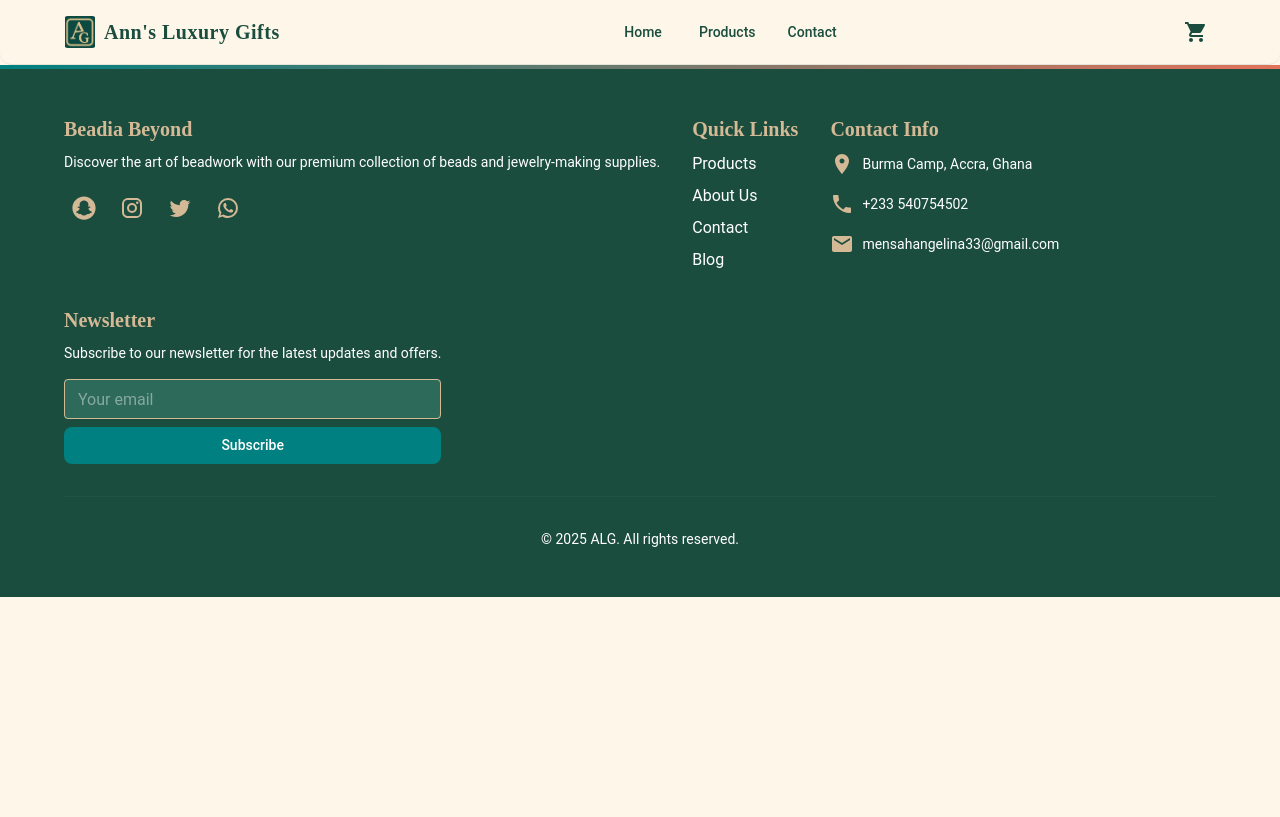
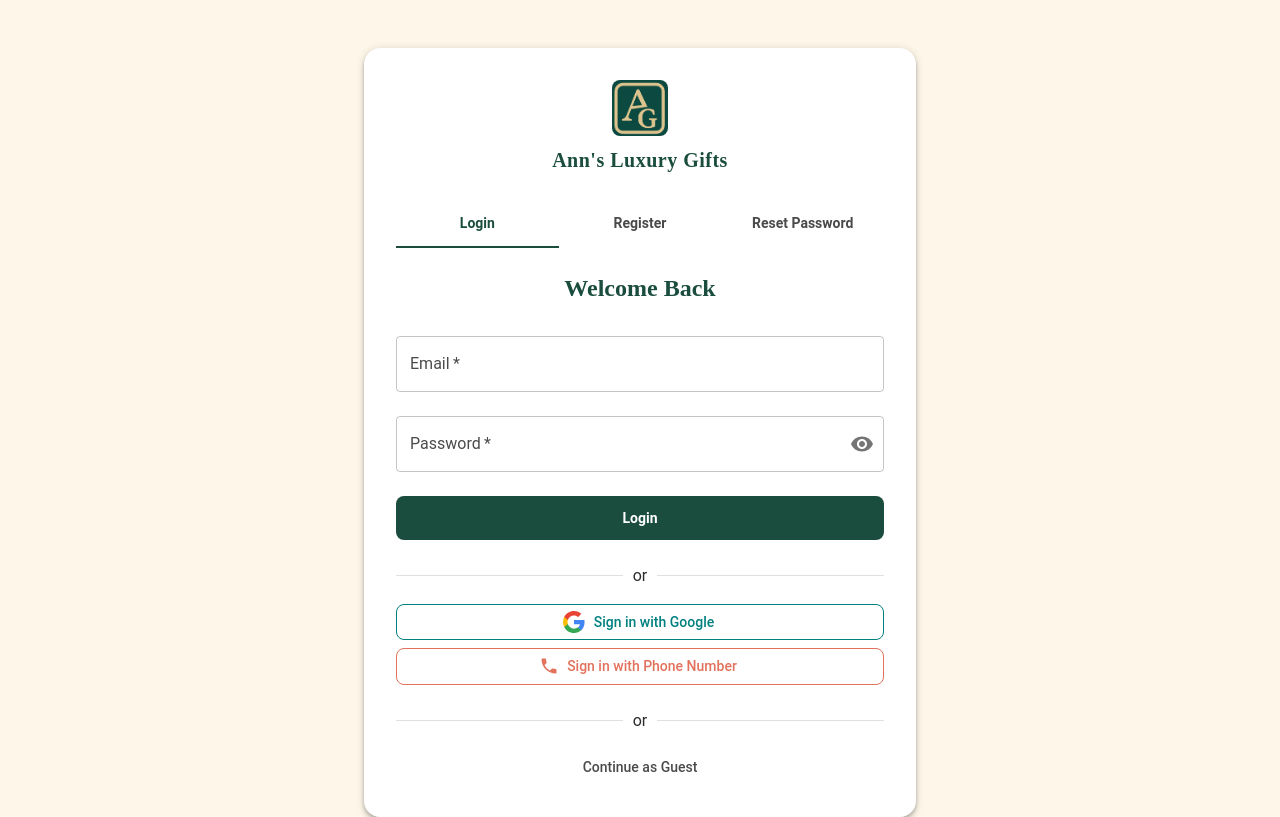
Before and after one commit to kenya194/beadia_beyond, a React (Create React App) app in the folder beadia/: page /login in a window 1280 px wide. Built offline with nearby package versions, Linux system fonts and the light colour scheme.

Commit message:
added loginPage

```diff
--- a/beadia/src/App.js
+++ b/beadia/src/App.js
@@ -1,5 +1,5 @@
 import React from 'react';
-import { BrowserRouter as Router, Routes, Route } from 'react-router-dom';
+import { BrowserRouter as Router, Routes, Route, Navigate, useLocation } from 'react-router-dom';
 import { ThemeProvider, createTheme } from '@mui/material/styles';
 import CssBaseline from '@mui/material/CssBaseline';
 
@@ -9,6 +9,7 @@ import ProductList from './pages/ProductList';
 import ProductDetails from './pages/ProductDetails';
 import Contact from './pages/Contact';
 import Cart from './pages/Cart';
+import AuthPage from './pages/Login';
 
 // Components
 import Navbar from './components/Navbar';
@@ -157,21 +158,34 @@ const theme = createTheme({
   },
 });
 
+function AppContent() {
+  const location = useLocation();
+  const isLoginPage = location.pathname === '/login';
+
+  return (
+    <>
+      {!isLoginPage && <Navbar />}
+      <Routes>
+        <Route path="/" element={<Navigate to="/login" replace />} />
+        <Route path="/home" element={<HomePage />} />
+        <Route path="/products" element={<ProductList />} />
+        <Route path="/products/:id" element={<ProductDetails />} />
+        <Route path="/contact" element={<Contact />} />
+        <Route path="/cart" element={<Cart />} />
+        <Route path="/login" element={<AuthPage />} />
+      </Routes>
+      {!isLoginPage && <Footer />}
+    </>
+  );
+}
+
 function App() {
   return (
     <ThemeProvider theme={theme}>
       <CssBaseline />
       <CartProvider>
         <Router>
-          <Navbar />
-          <Routes>
-            <Route path="/" element={<HomePage />} />
-            <Route path="/products" element={<ProductList />} />
-            <Route path="/products/:id" element={<ProductDetails />} />
-            <Route path="/contact" element={<Contact />} />
-            <Route path="/cart" element={<Cart />} />
-          </Routes>
-          <Footer />
+          <AppContent />
         </Router>
       </CartProvider>
     </ThemeProvider>
--- a/beadia/src/components/Navbar.js
+++ b/beadia/src/components/Navbar.js
@@ -33,7 +33,7 @@ const Navbar = () => {
   };
 
   const menuItems = [
-    { text: 'Home', path: '/' },
+    { text: 'Home', path: '/home' },
     { text: 'Products', path: '/products' },
     { text: 'Contact', path: '/contact' },
   ];
@@ -76,7 +76,7 @@ const Navbar = () => {
         <Toolbar disableGutters>
           <Box
             component={RouterLink}
-            to="/"
+            to="/home"
             sx={{
               display: 'flex',
               alignItems: 'center',
--- /dev/null
+++ b/beadia/src/pages/Login.js
@@ -0,0 +1,251 @@
+import React, { useState } from 'react';
+import { useNavigate } from 'react-router-dom';
+import {
+  Box,
+  Container,
+  Typography,
+  TextField,
+  Button,
+  Paper,
+  Tabs,
+  Tab,
+  InputAdornment,
+  IconButton,
+  Divider,
+  Avatar,
+} from '@mui/material';
+import { Visibility, VisibilityOff, Phone as PhoneIcon } from '@mui/icons-material';
+import { useTheme } from '@mui/material/styles';
+
+// Add Google icon component
+const GoogleIcon = () => (
+  <svg width="24" height="24" viewBox="0 0 24 24">
+    <path fill="#4285F4" d="M22.56 12.25c0-.78-.07-1.53-.2-2.25H12v4.26h5.92c-.26 1.37-1.04 2.53-2.21 3.31v2.77h3.57c2.08-1.92 3.28-4.74 3.28-8.09z"/>
+    <path fill="#34A853" d="M12 23c2.97 0 5.46-.98 7.28-2.66l-3.57-2.77c-.98.66-2.23 1.06-3.71 1.06-2.86 0-5.29-1.93-6.16-4.53H2.18v2.84C3.99 20.53 7.7 23 12 23z"/>
+    <path fill="#FBBC05" d="M5.84 14.09c-.22-.66-.35-1.36-.35-2.09s.13-1.43.35-2.09V7.07H2.18C1.43 8.55 1 10.22 1 12s.43 3.45 1.18 4.93l2.85-2.22.81-.62z"/>
+    <path fill="#EA4335" d="M12 5.38c1.62 0 3.06.56 4.21 1.64l3.15-3.15C17.45 2.09 14.97 1 12 1 7.7 1 3.99 3.47 2.18 7.07l3.66 2.84c.87-2.6 3.3-4.53 6.16-4.53z"/>
+  </svg>
+);
+
+const LOGO_SRC = process.env.PUBLIC_URL + '/alg.png';
+
+const AuthPage = () => {
+  const theme = useTheme();
+  const navigate = useNavigate();
+  const [tab, setTab] = useState(0);
+  const [showPassword, setShowPassword] = useState(false);
+  const [login, setLogin] = useState({ email: '', password: '' });
+  const [register, setRegister] = useState({ name: '', email: '', password: '' });
+  const [resetEmail, setResetEmail] = useState('');
+
+  const handleTabChange = (event, newValue) => setTab(newValue);
+  const handleShowPassword = () => setShowPassword((show) => !show);
+
+  // Updated handlers with navigation
+  const handleLogin = (e) => {
+    e.preventDefault();
+    alert('Login successful! Redirecting to homepage...');
+    navigate('/home');
+  };
+  const handleRegister = (e) => {
+    e.preventDefault();
+    alert('Registration successful! Redirecting to homepage...');
+    navigate('/home');
+  };
+  const handleReset = (e) => {
+    e.preventDefault();
+    alert('Password reset link sent!');
+  };
+  const handleSocial = (provider) => {
+    alert(`Sign in with ${provider} successful! Redirecting to homepage...`);
+    navigate('/home');
+  };
+  const handleGuest = () => {
+    navigate('/home');
+  };
+
+  return (
+    <Container maxWidth="sm" sx={{ minHeight: '100vh', display: 'flex', alignItems: 'center', justifyContent: 'center' }}>
+      <Paper elevation={4} sx={{ p: 4, borderRadius: 4, width: '100%', mt: 6 }}>
+        {/* Logo and Site Name */}
+        <Box sx={{ display: 'flex', flexDirection: 'column', alignItems: 'center', mb: 3 }}>
+          <Avatar src={LOGO_SRC} alt="Ann's Luxury Gifts Logo" sx={{ width: 56, height: 56, mb: 1, borderRadius: 2 }} />
+          <Typography
+            variant="h6"
+            sx={{
+              color: theme.palette.primary.main,
+              fontFamily: 'Playfair Display, serif',
+              fontWeight: 700,
+              letterSpacing: '0.5px',
+            }}
+          >
+            Ann's Luxury Gifts
+          </Typography>
+        </Box>
+        <Tabs
+          value={tab}
+          onChange={handleTabChange}
+          variant="fullWidth"
+          sx={{ mb: 3, '& .MuiTab-root': { fontWeight: 600 } }}
+        >
+          <Tab label="Login" />
+          <Tab label="Register" />
+          <Tab label="Reset Password" />
+        </Tabs>
+
+        {tab === 0 && (
+          <form onSubmit={handleLogin}>
+            <Typography variant="h5" align="center" sx={{ mb: 2, fontWeight: 700, color: theme.palette.primary.main }}>
+              Welcome Back
+            </Typography>
+            <TextField
+              label="Email"
+              type="email"
+              fullWidth
+              required
+              margin="normal"
+              value={login.email}
+              onChange={e => setLogin({ ...login, email: e.target.value })}
+            />
+            <TextField
+              label="Password"
+              type={showPassword ? 'text' : 'password'}
+              fullWidth
+              required
+              margin="normal"
+              value={login.password}
+              onChange={e => setLogin({ ...login, password: e.target.value })}
+              InputProps={{
+                endAdornment: (
+                  <InputAdornment position="end">
+                    <IconButton onClick={handleShowPassword} edge="end">
+                      {showPassword ? <VisibilityOff /> : <Visibility />}
+                    </IconButton>
+                  </InputAdornment>
+                ),
+              }}
+            />
+            <Button
+              type="submit"
+              variant="contained"
+              color="primary"
+              fullWidth
+              sx={{ mt: 2, mb: 1, py: 1.2, fontWeight: 600 }}
+            >
+              Login
+            </Button>
+            <Divider sx={{ my: 2 }}>or</Divider>
+            <Button
+              variant="outlined"
+              fullWidth
+              startIcon={<GoogleIcon />}
+              sx={{ mb: 1, borderColor: theme.palette.highlight.main, color: theme.palette.highlight.main, '&:hover': { borderColor: theme.palette.highlight.dark, background: theme.palette.highlight.light + '10' } }}
+              onClick={() => handleSocial('Google')}
+            >
+              Sign in with Google
+            </Button>
+            <Button
+              variant="outlined"
+              fullWidth
+              startIcon={<PhoneIcon />}
+              sx={{ mb: 1, borderColor: theme.palette.accent.main, color: theme.palette.accent.main, '&:hover': { borderColor: theme.palette.accent.dark, background: theme.palette.accent.light + '10' } }}
+              onClick={() => handleSocial('Phone Number')}
+            >
+              Sign in with Phone Number
+            </Button>
+            <Divider sx={{ my: 2 }}>or</Divider>
+            <Button
+              variant="text"
+              fullWidth
+              onClick={handleGuest}
+              sx={{ color: theme.palette.text.secondary, '&:hover': { background: theme.palette.action.hover } }}
+            >
+              Continue as Guest
+            </Button>
+          </form>
+        )}
+
+        {tab === 1 && (
+          <form onSubmit={handleRegister}>
+            <Typography variant="h5" align="center" sx={{ mb: 2, fontWeight: 700, color: theme.palette.primary.main }}>
+              Create Account
+            </Typography>
+            <TextField
+              label="Name"
+              type="text"
+              fullWidth
+              required
+              margin="normal"
+              value={register.name}
+              onChange={e => setRegister({ ...register, name: e.target.value })}
+            />
+            <TextField
+              label="Email"
+              type="email"
+              fullWidth
+              required
+              margin="normal"
+              value={register.email}
+              onChange={e => setRegister({ ...register, email: e.target.value })}
+            />
+            <TextField
+              label="Password"
+              type={showPassword ? 'text' : 'password'}
+              fullWidth
+              required
+              margin="normal"
+              value={register.password}
+              onChange={e => setRegister({ ...register, password: e.target.value })}
+              InputProps={{
+                endAdornment: (
+                  <InputAdornment position="end">
+                    <IconButton onClick={handleShowPassword} edge="end">
+                      {showPassword ? <VisibilityOff /> : <Visibility />}
+                    </IconButton>
+                  </InputAdornment>
+                ),
+              }}
+            />
+            <Button
+              type="submit"
+              variant="contained"
+              color="secondary"
+              fullWidth
+              sx={{ mt: 2, mb: 1, py: 1.2, fontWeight: 600 }}
+            >
+              Register
+            </Button>
+          </form>
+        )}
+
+        {tab === 2 && (
+          <form onSubmit={handleReset}>
+            <Typography variant="h5" align="center" sx={{ mb: 2, fontWeight: 700, color: theme.palette.primary.main }}>
+              Reset Password
+            </Typography>
+            <TextField
+              label="Email"
+              type="email"
+              fullWidth
+              required
+              margin="normal"
+              value={resetEmail}
+              onChange={e => setResetEmail(e.target.value)}
+            />
+            <Button
+              type="submit"
+              variant="contained"
+              color="accent"
+              fullWidth
+              sx={{ mt: 2, py: 1.2, fontWeight: 600 }}
+            >
+              Send Reset Link
+            </Button>
+          </form>
+        )}
+      </Paper>
+    </Container>
+  );
+};
+
+export default AuthPage;
```
